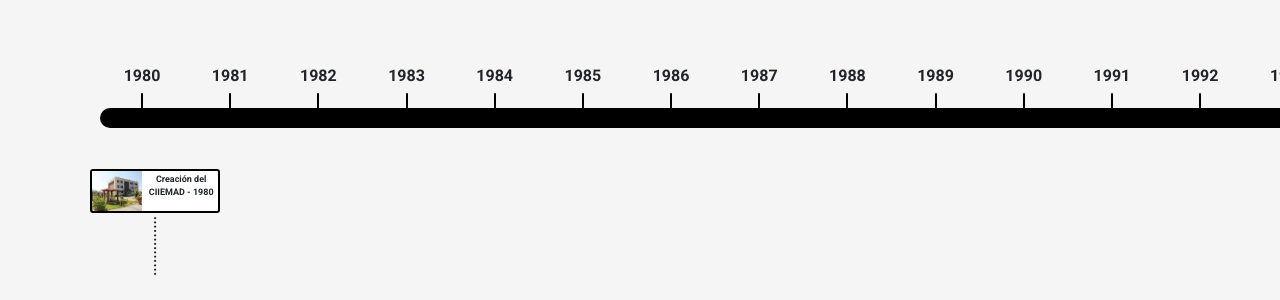
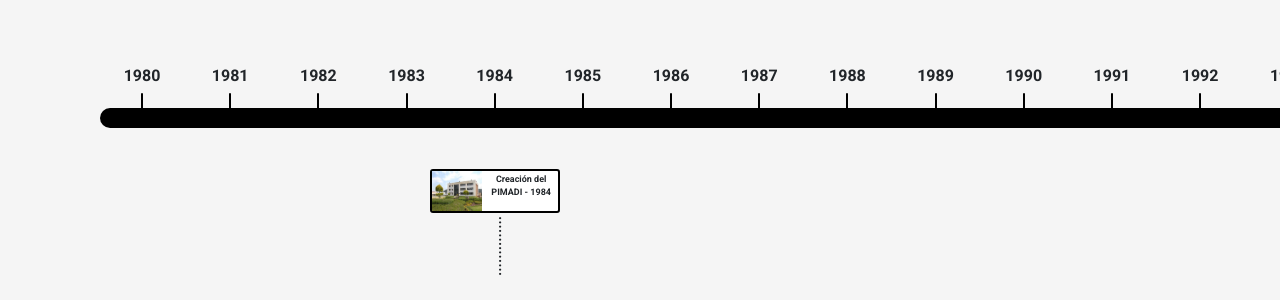
Before and after one commit to FernandoDD01/decanato-ciiemad-ipn, a plain HTML site: page linea_del_tiempo.html in a window 1280 px wide. Shown: the part 342-642 px from the top of the page. Drawn offline with nearby package versions, Linux system fonts and the light colour scheme.

Commit message:
Se corrigió una fecha de la linea del tiempo

```diff
--- a/linea_del_tiempo.html
+++ b/linea_del_tiempo.html
@@ -38,13 +38,13 @@
         <div class="contenedor-img-carta">
           <img
             class="img-carta"
-            src="assets/img_linea/Edificio_CIIEMAD.jpg"
+            src="assets/img_linea/PIMADI.jpg"
             alt="Edificio_CIIEMAD.jpg"
           />
         </div>
         <div class="contenedor-texto-carta">
           <div class="texto-carta">
-            <p>Creación del CIIEMAD - 1980</p>
+            <p>Creación del PIMADI - 1984</p>
           </div>
         </div>
       </div>
@@ -122,12 +122,12 @@
             ></a>
             <img
               class="img-popup d-flex"
-              src="/assets/img_linea/Edificio_CIIEMAD.jpg"
+              src="/assets/img_linea/PIMADI.jpg"
               alt="Edificio_CIIEMAD.jpg"
             />
           </div>
           <div class="contenedorTituloCarta">
-            <h3>1980 - Creación del CIIEMAD</h3>
+            <h3>1984 - Creación del PIMADI</h3>
           </div>
 
           <p style="padding: 30px">
--- a/src/css/style-linea-del-tiempo.css
+++ b/src/css/style-linea-del-tiempo.css
@@ -289,7 +289,7 @@ body::-webkit-scrollbar-button:horizontal:single-button:increment:hover {
 .btn-creacion-CIIEMAD {
   position: absolute;
   bottom: 245px;
-  left: 90px;
+  left: 430px;
 }
 
 .contenedor-linea-creacion-CIIEMAD {
@@ -297,7 +297,7 @@ body::-webkit-scrollbar-button:horizontal:single-button:increment:hover {
   transform: rotate(90deg);
   display: inline-block;
   bottom: 200px;
-  left: 130px;
+  left: 475px;
 }
 
 .contenedor-img-popup {
```
Also changed, not shown: assets/img_linea/PIMADI.jpg (added).
